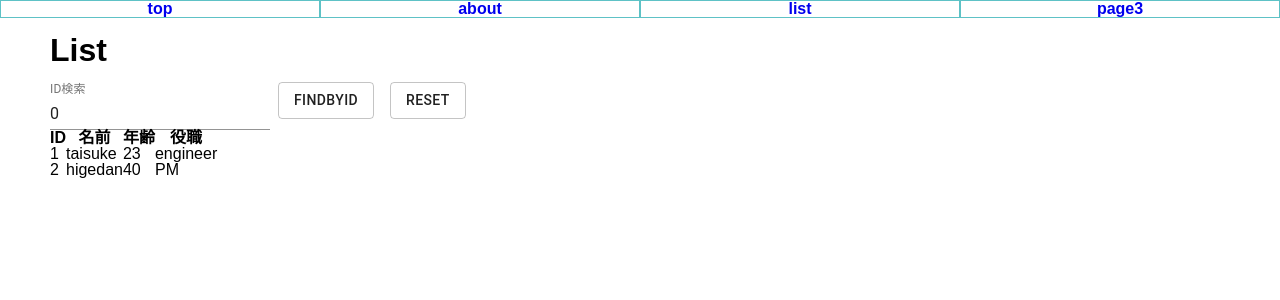
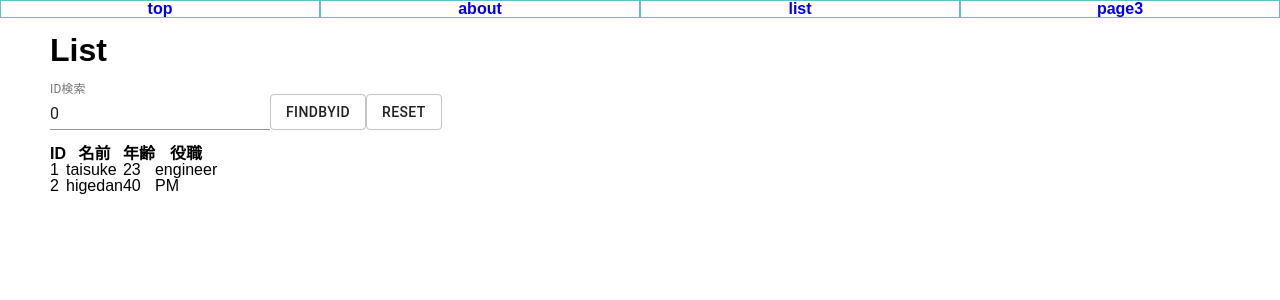
Before and after one commit to yodakaEngineer/react-practice, a React (Create React App) app: page /list in a window 1280 px wide. Shown: the top 300 px of the page. Built offline with nearby package versions, Linux system fonts and the light colour scheme.

Commit message:
List page design fix.

```diff
--- a/src/components/GetList/GetList.tsx
+++ b/src/components/GetList/GetList.tsx
@@ -1,6 +1,7 @@
 import {TextField} from "@material-ui/core";
 import React, {useState} from "react";
 import Button from "@material-ui/core/Button";
+import styled from "styled-components";
 import {GetListProps} from "../../pages/List/List";
 
 const GetList: React.FC<GetListProps> = props => {
@@ -10,12 +11,22 @@ const GetList: React.FC<GetListProps> = props => {
     }
 
     return (
-        <div>
+        <Wrapper>
             <TextField id="standard-basic" label="ID検索" type='number' value={id} onChange={(e) => changeId(Number(e.target.value)) } />
-            <Button variant='outlined' onClick={props.onGetList(id)} style={{margin:'0 0.5rem'}}>findById</Button>
-            <Button variant='outlined' onClick={props.onReset} style={{margin:'0 0.5rem'}}>reset</Button>
-        </div>
+            <ButtonArea>
+                <Button variant='outlined' onClick={props.onGetList(id)}>findById</Button>
+                <Button variant='outlined' onClick={props.onReset}>reset</Button>
+            </ButtonArea>
+        </Wrapper>
     )
 }
 
 export default GetList
+
+const ButtonArea = styled.div`
+margin-top: auto;
+`
+
+const Wrapper = styled.div`
+display: flex;
+`
--- a/src/components/Table/Table.tsx
+++ b/src/components/Table/Table.tsx
@@ -1,4 +1,5 @@
 import React from "react";
+import styled from "styled-components";
 import {TableProps, User} from "../../pages/List/List";
 
 const Table: React.FC<TableProps> = props => {
@@ -22,7 +23,7 @@ const Table: React.FC<TableProps> = props => {
     })
 
     return (
-        <table>
+        <TableComponent>
             <thead>
             <tr>
                 <th>
@@ -42,8 +43,12 @@ const Table: React.FC<TableProps> = props => {
             <tbody>
             {listItems}
             </tbody>
-        </table>
+        </TableComponent>
     )
 }
 
 export default Table
+
+const TableComponent = styled.div`
+margin: 1rem 0;
+`
```
